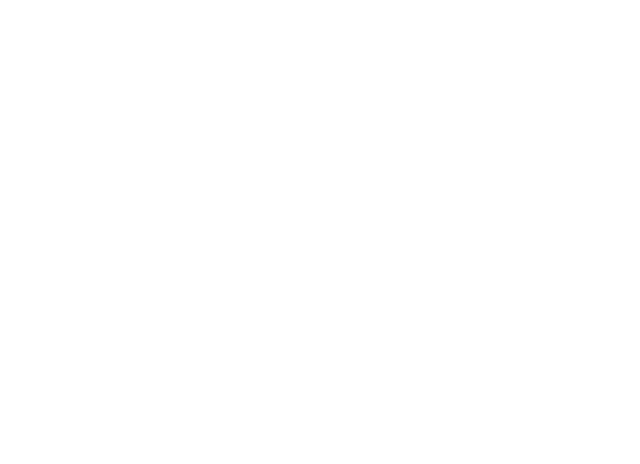
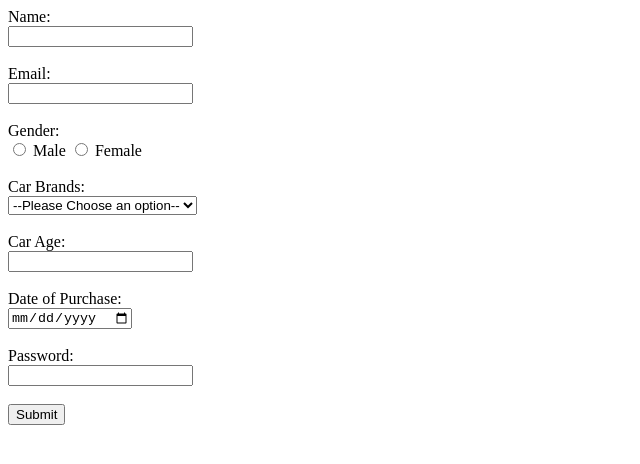
Before and after one commit to acciojob/car-insurance-form-Vishnupriya1627, a website: page main.html in a window 1280 px wide. Shown: the whole page, without its empty margins (0-640 px from the left). Drawn offline with Linux system fonts and the light colour scheme.

Commit message:
created a submission

```diff
--- a/main.html
+++ b/main.html
@@ -8,7 +8,40 @@
 
 <body>
 	<!-- the entire body must be written by student -->
-    <script type="text/javascript" src="./script.js">
+    <form method="post">
+		<label for="name">Name:</label> <br>
+		<input type="text" id="name" required> <br><br>
+
+		<label for="email">Email:</label><br>
+		<input type="email" id="email" required> <br><br>
+
+		<label>Gender:</label><br>
+		<input type="radio" name="gender" value="male" required>
+		<label for="gender_m">Male</label>
+		<input type="radio" name="gender" value="female" required>
+		<label for="gender_f">Female</label> <br><br>
+
+		<label for="cars">Car Brands:</label><br>
+		<select id="cars" name="cars">
+			<option value="Please Choose an option">--Please Choose an option--</option>
+			<option value="BMW">BMW</option>
+			<option value="Audi">Audi</option>
+
+		</select> <br><br>
+
+		<label for="carage">Car Age:</label><br>
+		<input id="carage" type="number" required><br><br>
+
+		<label for="dop">Date of Purchase:</label><br>
+		<input id="dop" type="date" required><br><br>
+
+		<label for="password">Password:</label><br>
+		<input id="password" type="password" required><br><br>
+
+		<input type="submit" value="Submit">
+	</form>
+
+	<script type="text/javascript" src="./script.js">
 </script>
 
 </body>
```
